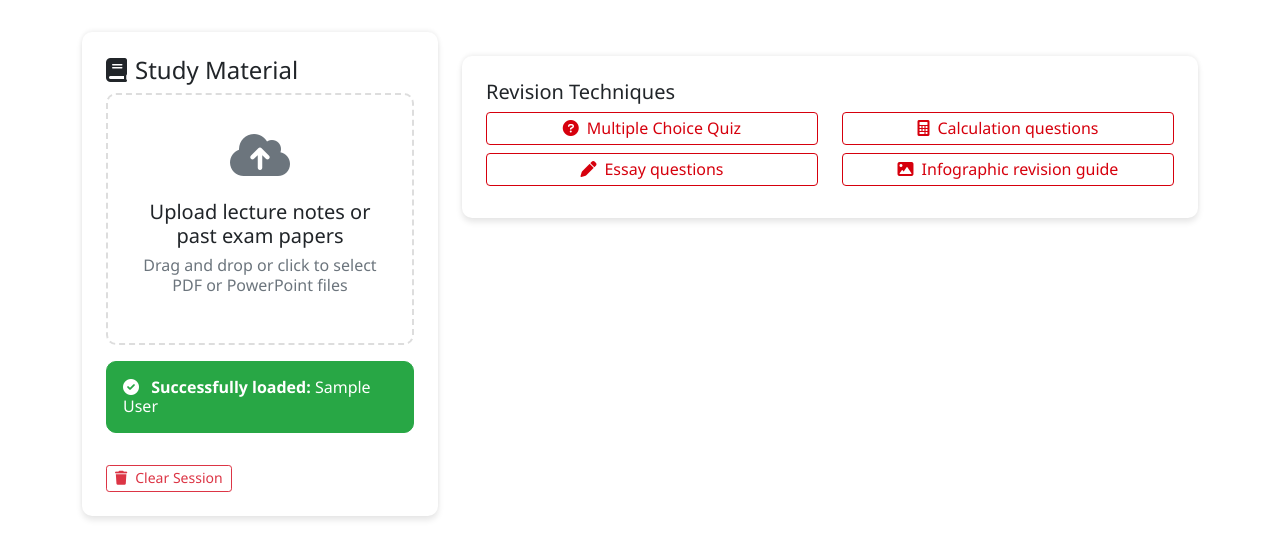
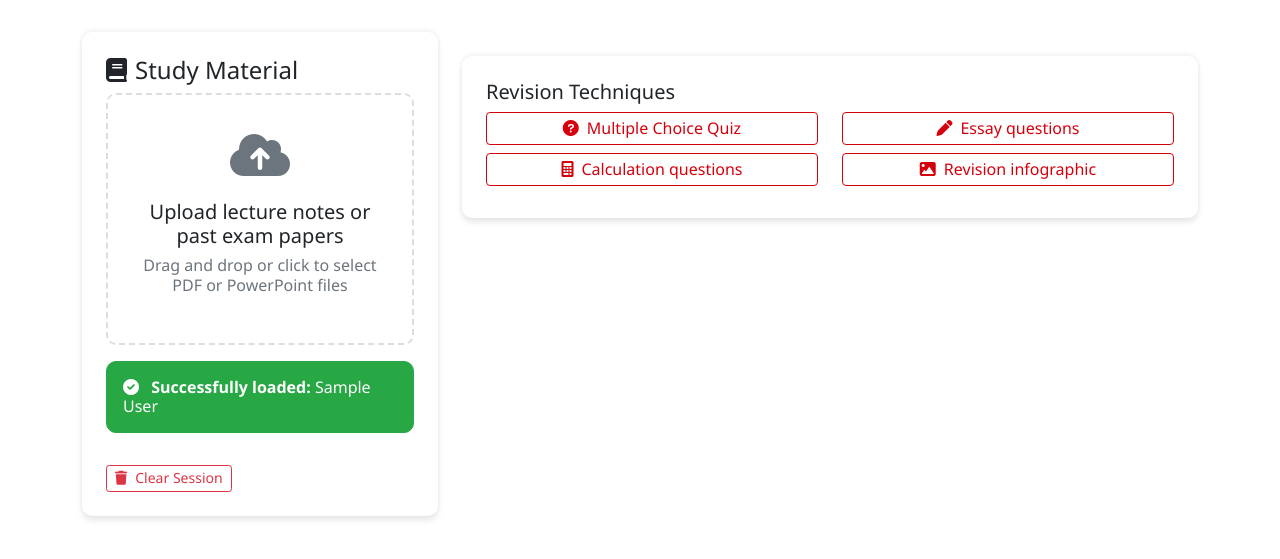
Before and after one commit to garethfcampbell/StudyApp, a Flask app: page / in a window 1280 px wide. Shown: the part 124-683 px from the top of the page. Run offline with Flask 3, Linux system fonts and the light colour scheme; the visitor is signed in with stand-in values (Sample User, id 1); data comes from the database, SQL or seed files in the repository; some libraries are stand-ins or nearby versions.

Commit message:
Essay practice polish; button order; infographic wording
- Essay prompts: single "**YOUR QUESTION:**" line (no duplicated heading);
  numbers always as digits with "Author (Year), Title" citations; new
  question scrolls to its top like calculation questions.
- Revision Techniques order: quiz, essay, calculation, infographic;
  "Infographic revision guide" renamed "Revision infographic".
- Infographic progress text: "This may take a few minutes to generate, or you
  can enter your email below and we will send it as a PDF."

Co-Authored-By: Claude Fable 5.1 <noreply@anthropic.com>

```diff
--- a/static/js/app.js
+++ b/static/js/app.js
@@ -124,7 +124,7 @@ class AITutor {
         }
         const submitBtn = document.getElementById('essaySubmitBtn');
         if (submitBtn) submitBtn.disabled = false;
-        section.scrollIntoView({ behavior: 'smooth', block: 'end' });
+        // No scroll here: the caller scrolls to the top of the question (see streamQuickAction)
     }
 
     hideEssayAnswerInput() {
@@ -1000,7 +1000,7 @@ class AITutor {
                         </div>
                         <small class="text-muted mt-1">
                             <i class="fas fa-paint-brush me-1"></i>
-                            This takes a few minutes (we check it before showing it). No need to wait: enter your email below and we will send it as a PDF.
+                            This may take a few minutes to generate, or you can enter your email below and we will send it as a PDF.
                         </small>
                     </div>
                 </div>
--- a/templates/index.html
+++ b/templates/index.html
@@ -70,7 +70,7 @@
                 </div>
                 <div class="home-feature">
                     <i class="fas fa-image"></i>
-                    <div><strong>Infographic guide</strong><span>A one-page visual revision poster</span></div>
+                    <div><strong>Revision infographic</strong><span>A one-page visual revision poster</span></div>
                 </div>
                 <div class="home-feature">
                     <i class="fas fa-comments"></i>
@@ -224,18 +224,18 @@
                     </button>
                 </div>
                 <div class="col-md-6 mb-2">
+                    <button class="btn btn-outline-primary w-100" onclick="quickAction('Essay question')" style="color: #D6000D; border-color: #D6000D;">
+                        <i class="fas fa-pen me-2"></i>Essay questions
+                    </button>
+                </div>
+                <div class="col-md-6 mb-2">
                     <button class="btn btn-outline-primary w-100" onclick="quickAction('Calculation questions')" style="color: #D6000D; border-color: #D6000D;">
                         <i class="fas fa-calculator me-2"></i>Calculation questions
                     </button>
                 </div>
                 <div class="col-md-6 mb-2">
-                    <button class="btn btn-outline-primary w-100" onclick="quickAction('Essay question')" style="color: #D6000D; border-color: #D6000D;">
-                        <i class="fas fa-pen me-2"></i>Essay questions
-                    </button>
-                </div>
-                <div class="col-md-6 mb-2">
                     <button class="btn btn-outline-primary w-100" onclick="aiTutor.startInfographic()" style="color: #D6000D; border-color: #D6000D;">
-                        <i class="fas fa-image me-2"></i>Infographic revision guide
+                        <i class="fas fa-image me-2"></i>Revision infographic
                     </button>
                 </div>
             </div>
@@ -1235,9 +1235,18 @@ function addNewMessage(role, content) {
                 }
             }
 
-            // Essay practice: switch to the essay answer box
+            // Essay practice: switch to the essay answer box, then (as for
+            // calculation questions) bring the TOP of the new question into view
+            // rather than the answer box at the bottom. Realign a few times while
+            // layout settles.
             if (streamAction === 'essay' && fullText && window.aiTutor && aiTutor.showEssayAnswerInput) {
                 aiTutor.showEssayAnswerInput();
+                const alignEssay = () => {
+                    messageDiv.scrollIntoView({ block: 'start' });
+                    messagesDiv.scrollTop = Math.max(0, messagesDiv.scrollTop - 10);
+                };
+                alignEssay();
+                [200, 600, 1200].forEach(ms => setTimeout(alignEssay, ms));
             }
 
             // Set button to active state (green) to show success
--- a/tutor_ai.py
+++ b/tutor_ai.py
@@ -1468,7 +1468,9 @@ End your response with: "Would you like to explore any of these topics in more d
             - NEVER use HTML tags - only use markdown formatting
             - ONLY USE HYPHENS FOR BULLETS (-) - never use asterisks (*) or dots (•)
             - Each bullet point must be on its own line with consistent hyphen formatting
-            - Use ONLY plain English words to describe ALL mathematical concepts
+            - Use ONLY plain English words to describe mathematical concepts and symbols (this rule is about formulas and symbols, NOT numbers)
+            - NUMBERS ARE ALWAYS DIGITS: write years, percentages, marks, question numbers and counts as digits - "1973", "60-69%", "[15 marks]", "Question 2" - NEVER as words ("nineteen seventy-three" is wrong)
+            - CITATION FORMAT: "Author(s) (Year), Title" with the year in digits, e.g. "Black and Scholes (1973), The Pricing of Options and Corporate Liabilities"
             - Always respond in plain text with markdown formatting only
 
             TASK: Run ONE round of essay-question practice, based strictly on the study material provided.
@@ -1500,9 +1502,7 @@ You MUST use the following structure and formatting precisely.
 **Why this answer scores highly** - 1-2 sentences explaining, with reference to the QUB Conceptual Equivalents Scale, what lifts it from a Lower Second (describing the concept) to an Upper Second (evaluating strengths and limitations with evidence) to a First (weighing competing perspectives with insight, well-chosen literature and examples).
 
 
-**YOUR QUESTION**
-
-YOUR QUESTION: [A DIFFERENT short qualitative exam question on a DIFFERENT major topic of the material - in EXAM PAPER MODE, a NEW question similar in topic, style, marks and difficulty to the model question - worded exactly as it would appear on an exam paper. Write it on this single line after the words "YOUR QUESTION:".]
+**YOUR QUESTION:** [A DIFFERENT short qualitative exam question on a DIFFERENT major topic of the material - in EXAM PAPER MODE, a NEW question similar in topic, style, marks and difficulty to the model question - worded exactly as it would appear on an exam paper. Write the question on the SAME line as the bold label, i.e. "**YOUR QUESTION:** <question>" - do not add a separate heading or repeat the words YOUR QUESTION.]
 
 **Hints** - 2-3 hyphen bullets naming which parts of the material (slide/page citations for lecture notes; for an exam paper, the concepts the question tests) to draw on and what kind of analysis is expected. Do NOT give the answer.
 
@@ -1518,7 +1518,7 @@ Write your answer in the box below (aim for 300-500 words - bullet points are fi
 STUDY MATERIAL (the module content the question is based on):
 {context_truncated}
 
-THE PRACTICE ROUND SHOWN TO THE STUDENT (the question they were asked is the line beginning "YOUR QUESTION:"):
+THE PRACTICE ROUND SHOWN TO THE STUDENT (the question they were asked is the line containing "YOUR QUESTION:"):
 {essay_round_text}
 
 STUDENT'S ANSWER:
@@ -1532,7 +1532,8 @@ If the answer is empty, off-topic or says "I don't know", say so kindly, give th
 
 CRITICAL FORMATTING REQUIREMENTS:
 - Use markdown formatting for emphasis: **bold text**, *italic text*
-- ABSOLUTELY NO MATHEMATICAL NOTATION (no LaTeX, no $ signs, no mathematical symbols) - plain English words only
+- ABSOLUTELY NO MATHEMATICAL NOTATION (no LaTeX, no $ signs, no mathematical symbols) - describe formulas and symbols in plain English words
+- NUMBERS ARE ALWAYS DIGITS: years, percentages, marks and counts as digits ("1973", "60-69%"), never as words; citations as "Author(s) (Year), Title"
 - NEVER use HTML tags
 - ONLY USE HYPHENS FOR BULLETS (-), each bullet on its own line
 - Main heading in block capitals with bold and italic like ***THIS***; sub-headings in block capitals with bold like **THIS**
```
